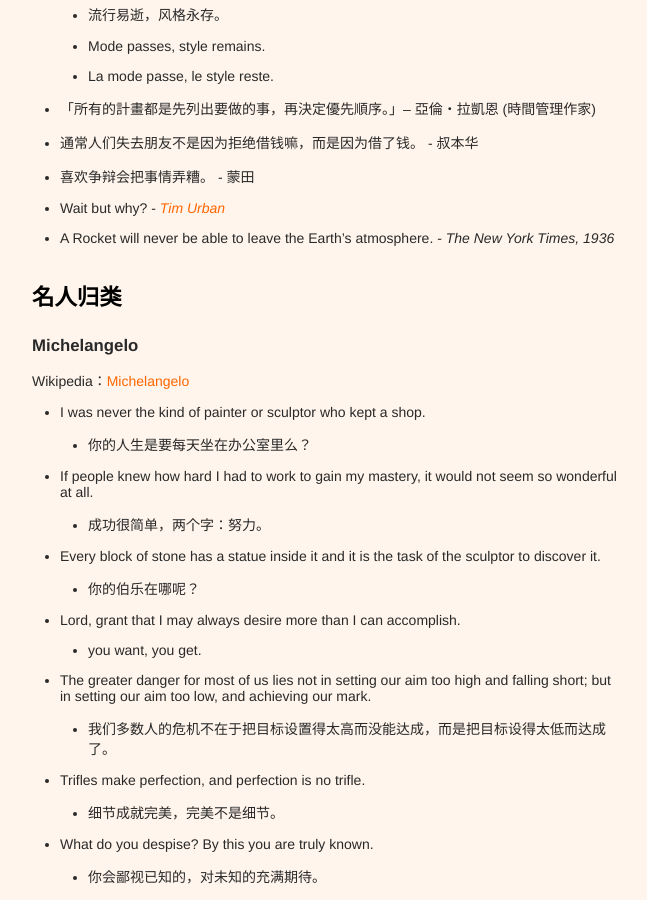
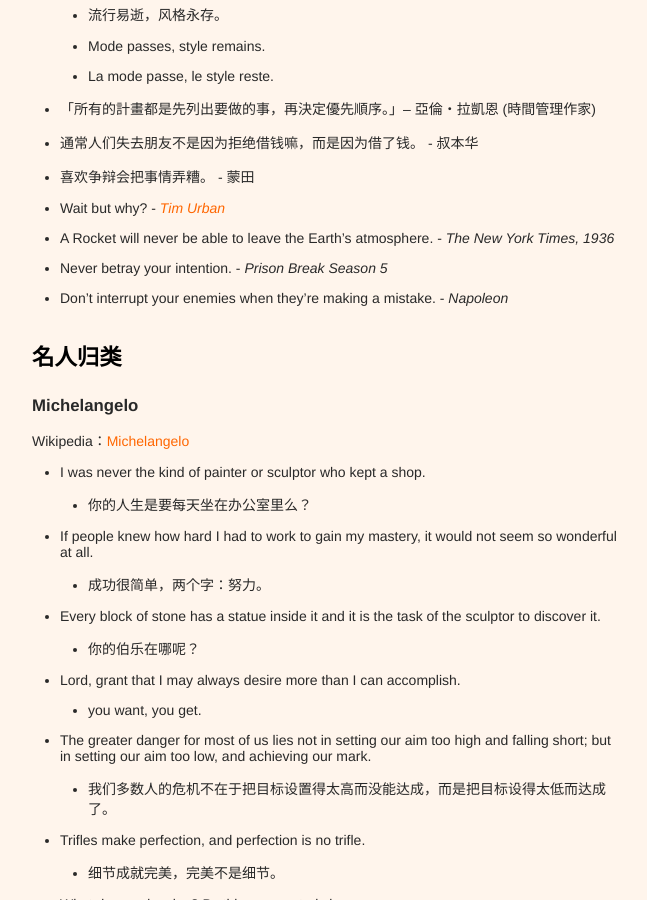
Before and after one commit to xianyuxmu/xianyuxmu.github.io, a Jekyll site: the page built from _posts/2017-06-17-chicken-soup.md, in a window 1280 px wide and 900 px high, scrolled down 1841 px. Shown: the whole window, without its empty margins (314-961 px from the left). Built offline with Jekyll 4.4.1, drawn with Linux system fonts in a browser that asks for light colours; comment, search, counter and statistics services are not loaded.

Commit message:
Chicken Soup of 30 Jul. 2017

```diff
--- a/_posts/2017-06-17-chicken-soup.md
+++ b/_posts/2017-06-17-chicken-soup.md
@@ -58,6 +58,8 @@ tags:
 - 喜欢争辩会把事情弄糟。 - 蒙田
 - Wait but why?  - [*Tim Urban*](https://waitbutwhy.com/2014/05/life-weeks.html)
 - A Rocket will never be able to leave the Earth's atmosphere. - *The New York Times, 1936*
+- Never betray your intention. - *Prison Break Season 5*
+- Don't interrupt your enemies when they're making a mistake. - *Napoleon*
 
 
 ## 名人归类
```
